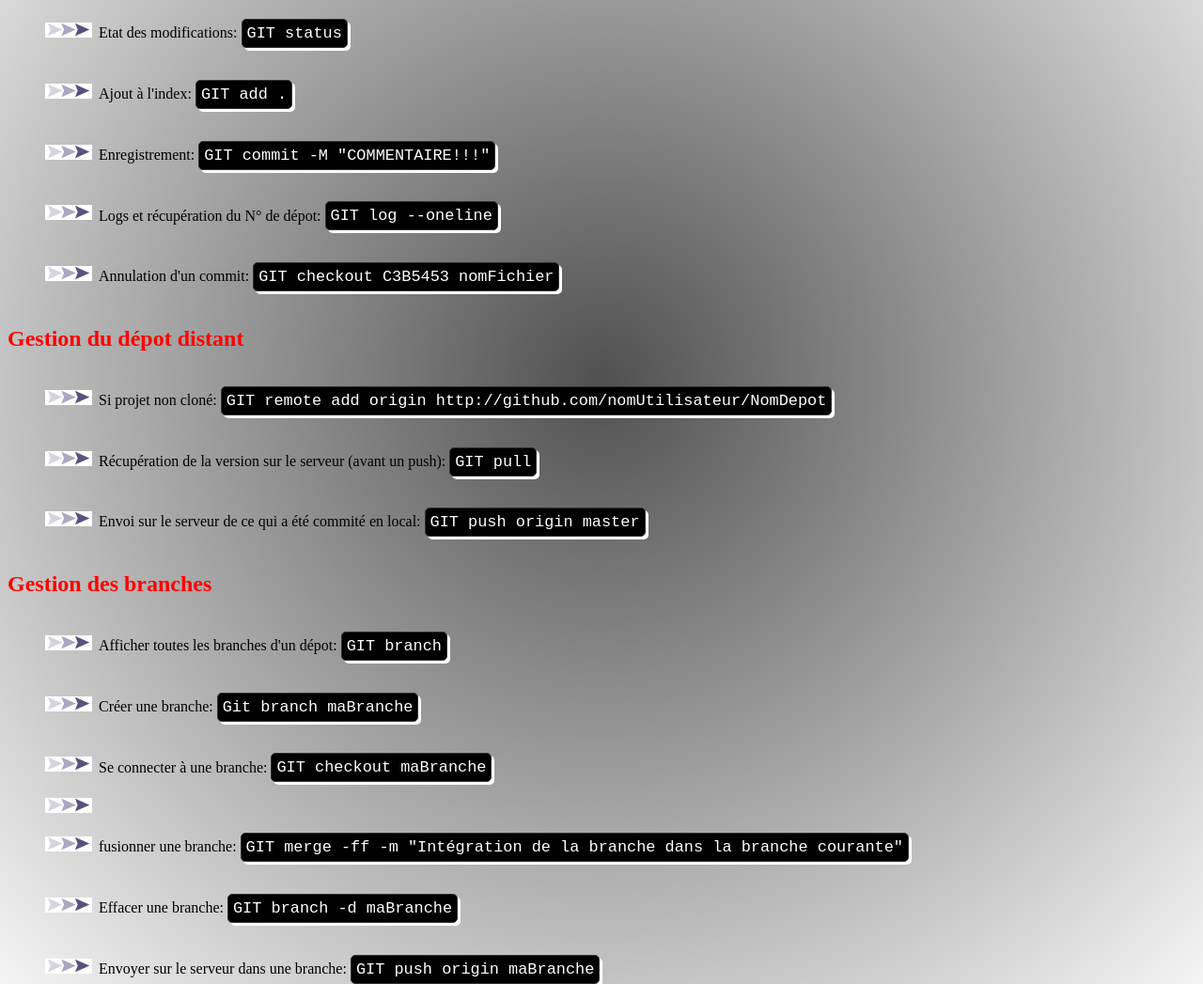
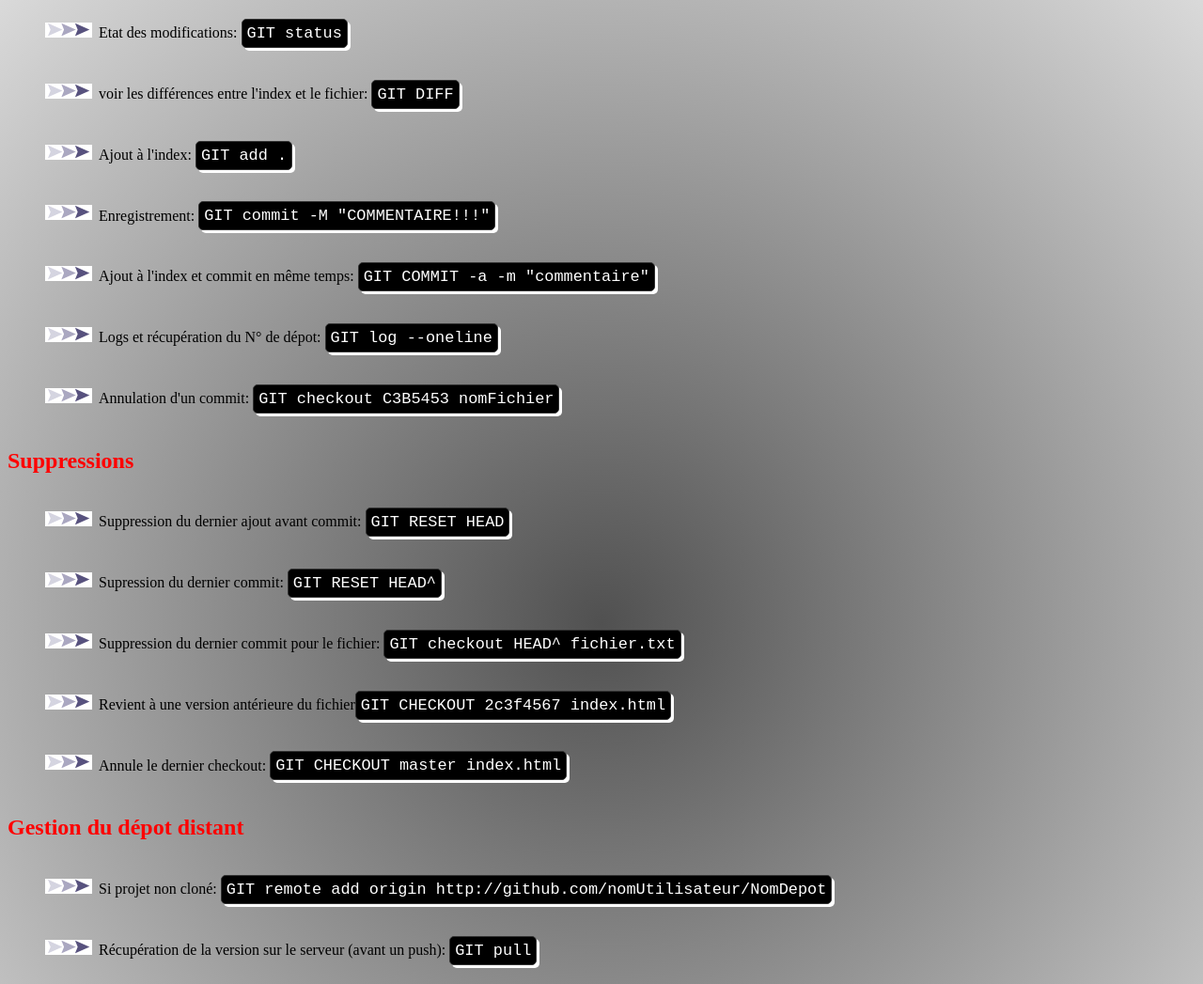
Before and after one commit to xtremkraft/gitBash, a plain HTML site: page index.html in a window 1280 px wide. Shown: the part 320-1367 px from the top of the page at 94% size. Drawn offline with Linux system fonts and the light colour scheme.

Commit message:
ajout de quelques fonctions

```diff
--- a/index.html
+++ b/index.html
@@ -16,12 +16,25 @@
   		</ul>
   	</article>
   	<article>
-  		<h2>Sauvegarde des modifications (en local)</h2><ul>
+  		<h2>Sauvegarde des modifications (en local)</h2>
+  		<ul>
   			<li>Etat des modifications: <pre>GIT status</pre></li>
+  			<li>voir les différences entre l'index et le fichier: <pre>GIT DIFF</pre></li>
   			<li>Ajout à l'index: <pre>GIT add .</pre></li>
   			<li>Enregistrement: <pre>GIT commit -M "COMMENTAIRE!!!"</pre></li>
+  			<li>Ajout à l'index et commit en même temps: <pre>GIT COMMIT -a -m "commentaire"</pre></li>
   			<li>Logs et récupération du N° de dépot: <pre>GIT log --oneline</pre></li>
   			<li>Annulation d'un commit: <pre>GIT checkout C3B5453 nomFichier</pre></li>
+  		</ul>
+	</article>
+	<article>
+		<h2>Suppressions</h2>
+		<ul>
+			<li>Suppression du dernier ajout avant commit: <pre>GIT RESET HEAD</pre></li>
+			<li>Supression du dernier commit: <pre>GIT RESET HEAD^</pre></li>
+			<li>Suppression du dernier commit pour le fichier: <pre>GIT checkout HEAD^ fichier.txt</pre></li>
+			<li>Revient à une version antérieure du fichier<pre>GIT CHECKOUT 2c3f4567 index.html</pre></li>
+			<li>Annule le dernier checkout: <pre>GIT CHECKOUT master index.html</pre></li>
 		</ul>
 	</article>
 	<article>
```
Lines whose indentation alone changed are shown as unchanged.
